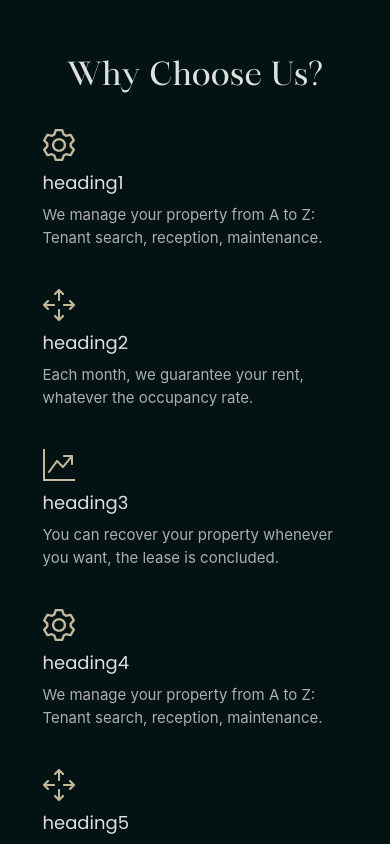
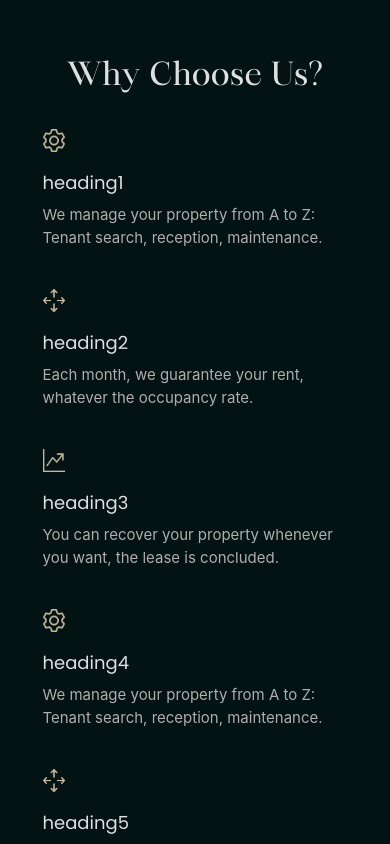
Before and after one commit to NidhiiJ/Insides_website, a React (Vite) app: page / in a window 390 px wide. Shown: the part 1780-2624 px from the top of the page. Built offline with nearby package versions, Linux system fonts and the light colour scheme.

Commit message:
whyUs changed

```diff
--- a/src/components/ReusableComponents/Whyustextcard.tsx
+++ b/src/components/ReusableComponents/Whyustextcard.tsx
@@ -7,8 +7,8 @@ interface CustomProps{
 const Whyustextcard = (props:CustomProps) => {
   return (
     <div className="grid grid-cols-1 gap-2 md:pb-10">
-        <img src={props.imgurl} alt="cant load" className=" md:pb-4 h-full"/>
-        <span className="font-Poppins text-[18px] md:text-[24px] font-semibold">{props.heading}</span>
+        <img src={props.imgurl} alt="cant load" className=" md:pb-4 h-[70%] md:h-full overflow-hidden"/>
+        <div className="font-Poppins text-[18px] md:text-[24px] font-semibold">{props.heading}</div>
         <div className=" max-w-[305px] text-[15px] text-[#AEAEAE]">{props.text}</div>
     </div>
   )
```
